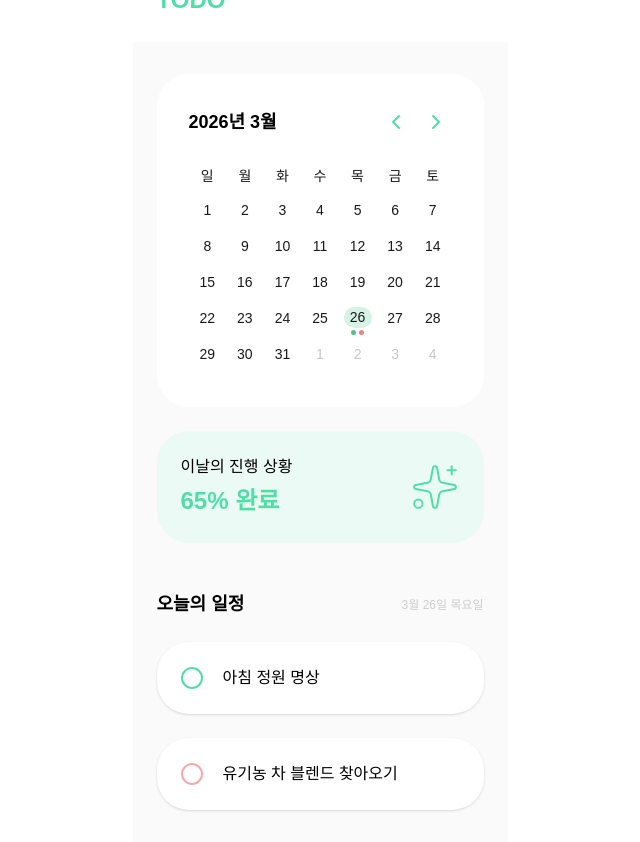
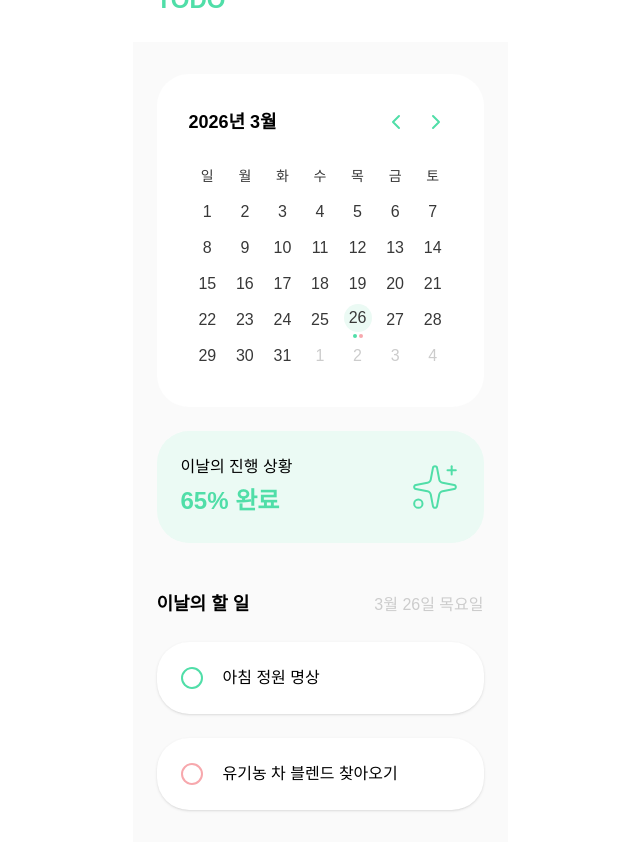
Before and after one commit to deepdive-01/goorm-todo-front, a React (Vite) app: page /calendar in a window 1280 px wide. Shown: the whole page, without its empty margins (320-960 px from the left). Built offline with nearby package versions, Linux system fonts and the light colour scheme; a web font is replaced by a local one.

Commit message:
fix: 캘린더 PR 코맨트 수정사항 반영

```diff
--- a/src/pages/calendar/components/Calendar.tsx
+++ b/src/pages/calendar/components/Calendar.tsx
@@ -1,11 +1,11 @@
 import { useState } from 'react';
 import { isSameDay, isSameMonth, format } from 'date-fns';
 import { ko } from 'date-fns/locale';
-import LeftArrow from '../leftarrow.svg?react';
-import RightArrow from '../rightarrow.svg?react';
+import LeftArrow from '../left-arrow.svg?react';
+import RightArrow from '../right-arrow.svg?react';
 import Text from '@/components/Text';
 
-export type EventCategory = 'focus' | 'quick' | 'plan' | 'drop';
+type EventCategory = 'focus' | 'quick' | 'plan' | 'drop';
 
 export type DayEvent = {
   date: Date;
@@ -20,10 +20,10 @@ type CalendarProps = {
 const DAYS_KO = ['일', '월', '화', '수', '목', '금', '토'];
 
 const categoryColors: Record<EventCategory, string> = {
-  focus: 'bg-[#4CC38A]',
-  quick: 'bg-[#F08080]',
-  plan:  'bg-[#B39DDB]',
-  drop:  'bg-[#D5D5D5]',
+  focus: 'bg-primary',
+  quick: 'bg-quick',
+  plan:  'bg-plan',
+  drop:  'bg-drop',
 };
 
 function getCalendarDays(year: number, month: number): Date[] {
@@ -119,9 +119,13 @@ export default function Calendar({ events = DUMMY_EVENTS, onDayClick }: Calendar
       {/* 요일 헤더 */}
       <div className="grid grid-cols-7">
         {DAYS_KO.map((d) => (
-          <div key={d} className="text-center text-[14px] text-[#1A1A1A] font-normal py-2">
-            {d}
-          </div>
+          <Text
+            key={d}
+            variant="label"
+            className="text-center text-black py-2"
+            >
+              {d}
+            </Text>
         ))}
       </div>
 
@@ -136,25 +140,33 @@ export default function Calendar({ events = DUMMY_EVENTS, onDayClick }: Calendar
             <button
               key={idx}
               onClick={() => handleDayClick(date)}
-              className="flex flex-col items-center justify-center h-[36px] py-1 gap-[2px] active:scale-90 transition-transform"
+                className="flex flex-col items-center justify-center h-[36px] gap-[2px] rounded-[4px] cursor-pointer active:bg-primary-light active:scale-90 transition-all"
             >
               <div
-                className={`w-[28px] h-[28px] flex items-center justify-center rounded-full text-[14px] transition-colors ${
+                className={`w-[28px] h-[28px] flex items-center justify-center rounded-full transition-colors ${
                   isSelected
-                    ? 'bg-[#D6F2E4] text-[#1A1A1A] font-medium'
-                    : isCurrentMonth
-                    ? 'text-[#1A1A1A]'
-                    : 'text-[#C8C8C8]'
+                    ? 'bg-primary-light'
+                    : ''
                 }`}
               >
+                <Text
+                  className={
+                    isSelected
+                    ? 'text-black'
+                    : isCurrentMonth
+                    ? 'text-black'
+                    : 'text-gray-text'
+                  }
+                  >
                 {date.getDate()}
+                </Text>
               </div>
 
-              <div className="flex gap-[3px] h-[5px] items-center">
+              <div className="flex items-center gap-[2px]">
                 {categories.slice(0, 3).map((cat, i) => (
                   <div
                     key={i}
-                    className={`w-[5px] h-[5px] rounded-full ${categoryColors[cat]}`}
+                    className={`w-[4px] h-[4px] rounded-full ${categoryColors[cat]}`}
                   />
                 ))}
               </div>
--- a/src/pages/calendar/components/CalendarSectionHeader.tsx
+++ /dev/null
@@ -1,20 +0,0 @@
-import Text from '@/components/Text';
-
-type CalendarSectionHeaderProps = {
-  title: string;
-  dateLabel?: string;
-};
-
-export default function CalendarSectionHeader({ title, dateLabel }: CalendarSectionHeaderProps) {
-  return (
-    <header className="w-full flex justify-between items-center">
-      <h2>
-        <Text variant="heading">{title}</Text>
-      </h2>
-
-    {dateLabel && (
-        <Text variant="caption" className="text-gray-text">{dateLabel}</Text>
-    )}
-    </header>
-  );
-}
--- a/src/pages/calendar/index.tsx
+++ b/src/pages/calendar/index.tsx
@@ -2,7 +2,7 @@ import { useState } from 'react';
 import { format } from 'date-fns';
 import { ko } from 'date-fns/locale';
 import Header from '@/components/Header';
-import CalendarSectionHeader from './components/CalendarSectionHeader';
+import SectionHeader from '@/components/SectionHeader';
 import TodoItem from '@/components/TodoItem';
 import Calendar, { type DayEvent } from './components/Calendar';
 import TodayProgress from './components/TodayProgress';
@@ -39,10 +39,10 @@ export default function CalendarPage() {
           </section>
 
           <section className="w-full flex flex-col gap-6">
-            <CalendarSectionHeader
-              title="오늘의 일정"
-              dateLabel={dateLabel}
-            />
+          <SectionHeader
+            title="이날의 할 일"
+            rightLabel={dateLabel}
+          />
             {DUMMY_TASKS.map((task) => (
               <TodoItem key={task.id} text={task.text} category={task.category} />
             ))}
```
Also changed, not shown: src/pages/calendar/left-arrow.svg (renamed from src/pages/calendar/leftarrow.svg), src/pages/calendar/right-arrow.svg (renamed from src/pages/calendar/rightarrow.svg).
